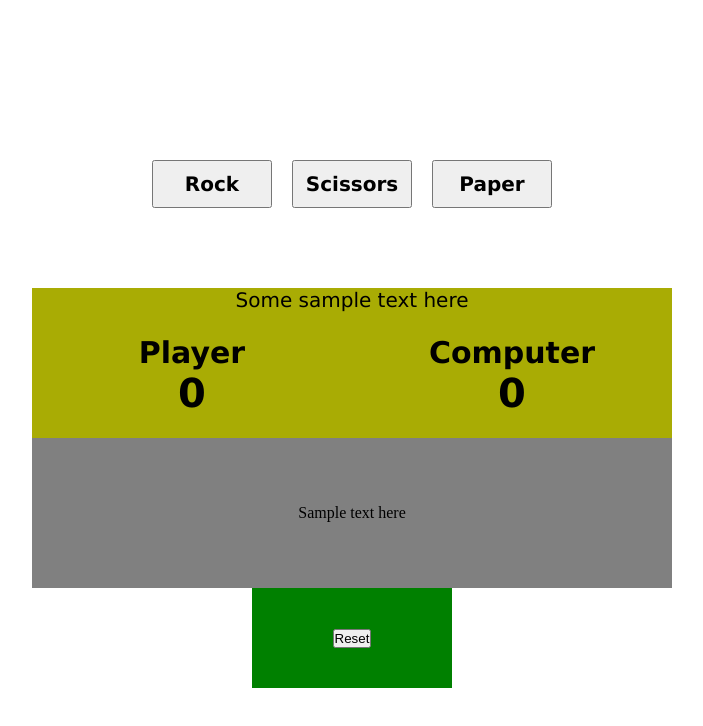
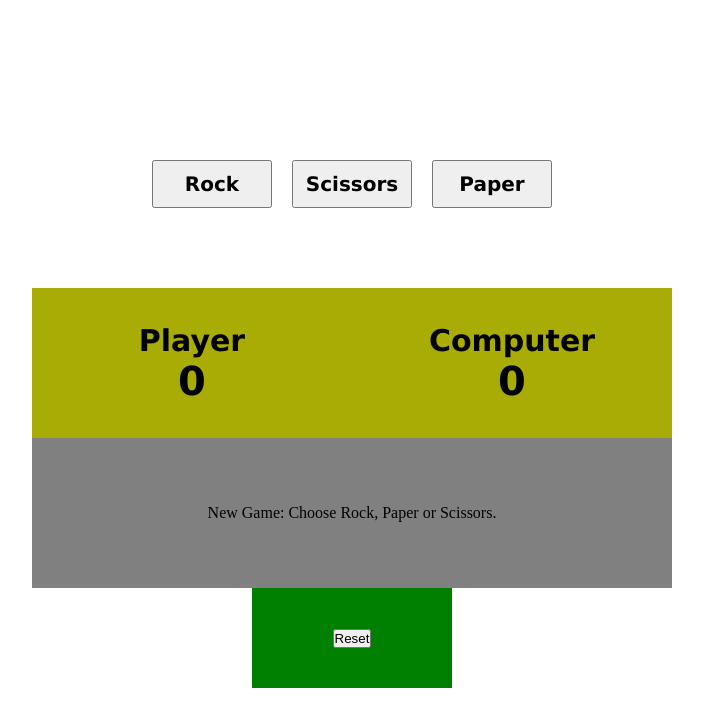
Before and after one commit to MKMaths22/OdinRockPaperScissors, a plain HTML site: page index.html in a window 1280 px wide. Shown: the whole page, without its empty margins (288-991 px from the left). Drawn offline with Linux system fonts and the light colour scheme.

Commit message:
Logic of the game works as intended

```diff
--- a/RockPaperScissors.js
+++ b/RockPaperScissors.js
@@ -13,7 +13,7 @@ resetButton.addEventListener('click', () => resetScores());
 function resetScores() {
     playerScore = 0;
     computerScore = 0;
-    finalScorePara.textContent = 'New Game: Choose Rock, Paper or Scissors';
+    finalScorePara.textContent = 'New Game: Choose Rock, Paper or Scissors.';
     showPlayerScore.textContent = '0';
     showComputerScore.textContent = '0';
     resultsPara.textContent = '';
--- a/index.html
+++ b/index.html
@@ -17,7 +17,7 @@
    <div class="onebutton"> <button class="button" id="Paper">Paper</button> </div>
   </div>
   <div class="resultsdiv">
-    <p class="resultspara">Some sample text here</p>
+    <p class="resultspara"></p>
     <div class="scorediv">
       <div class="playerdiv">
         <h2>Player</h2>
@@ -33,7 +33,7 @@
     </div>
   </div>
   <div class="finalscore">
-    <p class="finalscorepara">Sample text here</p>
+    <p class="finalscorepara">New Game: Choose Rock, Paper or Scissors.</p>
   </div>
   <div class="resetdiv">
     <button class="resetbutton">Reset</button>
```
